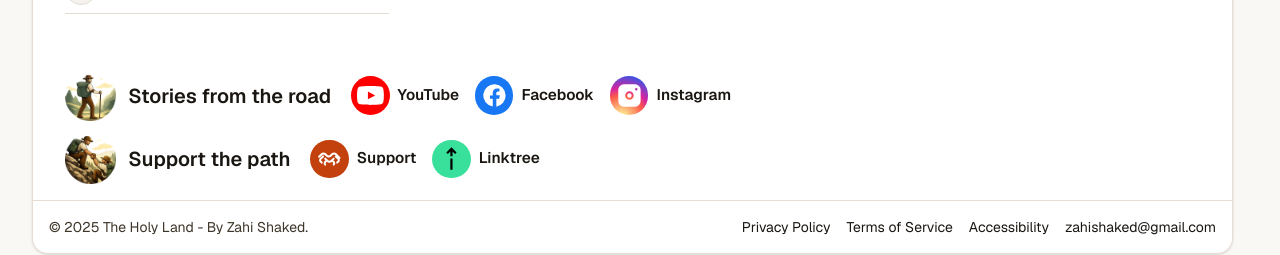
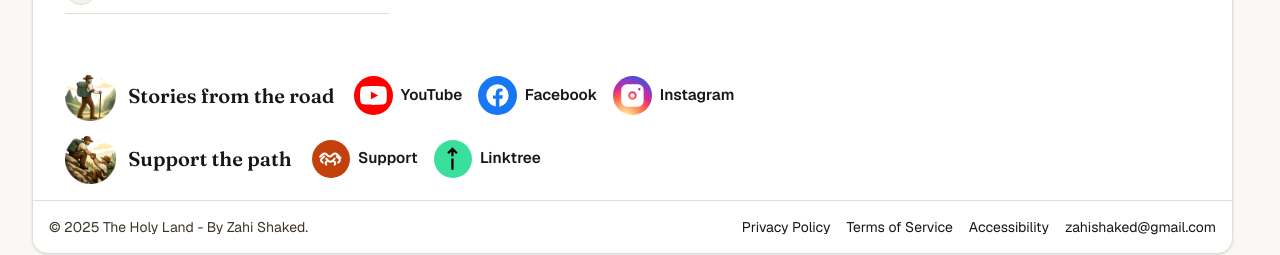
Before and after one commit to Ponzee/zahi-tours, a Next.js app: page /contact in a window 1280 px wide. Shown: the part 399-654 px from the top of the page. Built offline with nearby package versions, Linux system fonts and the light colour scheme; no server answers.

Commit message:
fix(font): ensure font-display uses Fraunces

```diff
--- a/app/globals.css
+++ b/app/globals.css
@@ -17,7 +17,6 @@
   --color-foreground: var(--foreground);
   --font-sans: var(--font-geist-sans);
   --font-mono: var(--font-geist-mono);
-  --font-display: var(--font-fraunces);
 }
 
 html {
@@ -39,8 +38,10 @@ body {
   font-family: var(--font-geist-sans), system-ui, sans-serif;
 }
 
-.font-display {
-  font-family: var(--font-display), var(--font-sans), system-ui, sans-serif;
+@layer utilities {
+  .font-display {
+    font-family: var(--font-fraunces), var(--font-geist-sans), system-ui, sans-serif;
+  }
 }
 
 /* Prevent sticky header from covering in-page anchors */
```
